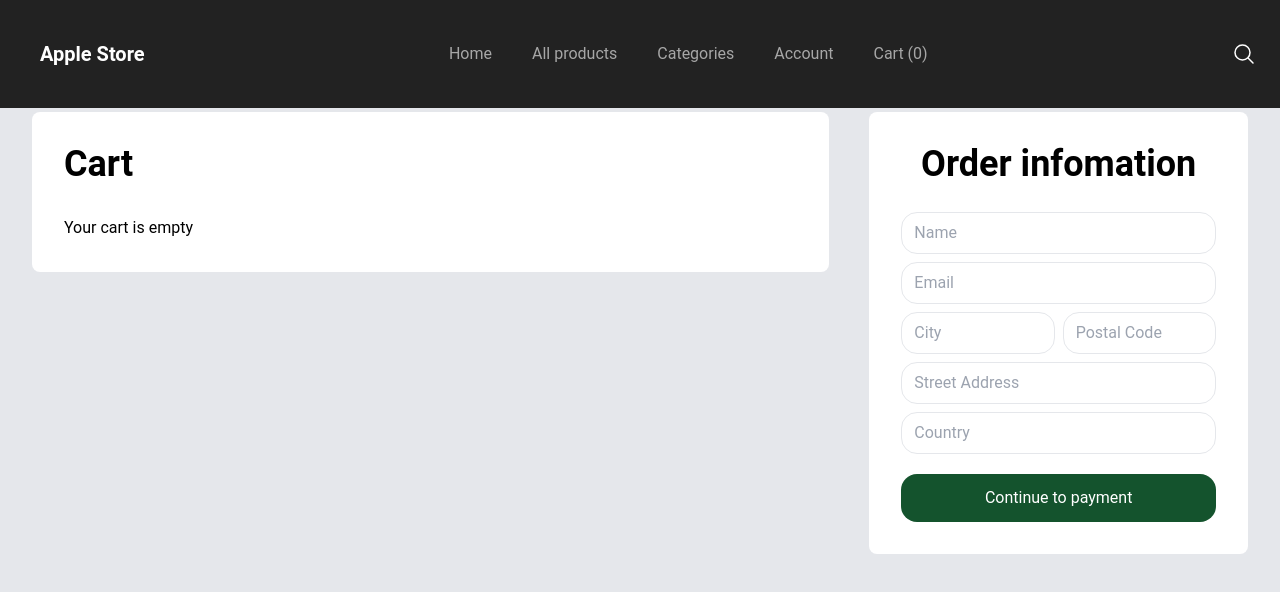
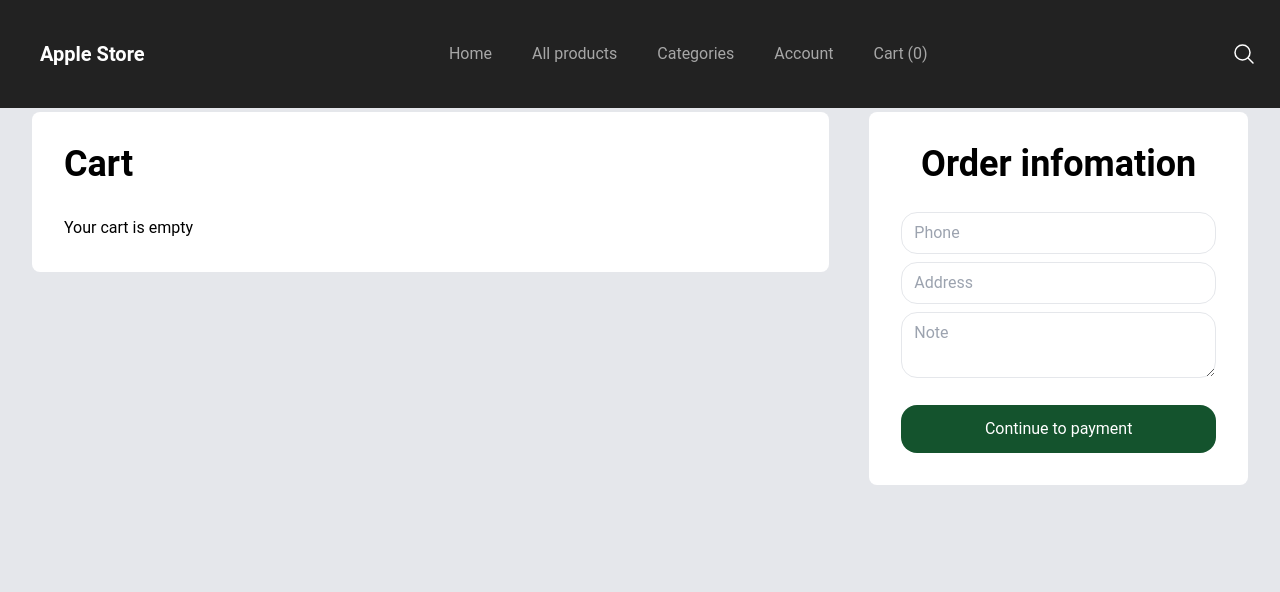
Before and after one commit to ngovanthanh118/apple_store, a React (Create React App) app: page /cart in a window 1280 px wide. Shown: the top 592 px of the page. Built offline with nearby package versions, Linux system fonts and the light colour scheme.

Commit message:
deploy again

```diff
--- a/src/components/BoxProduct/index.js
+++ b/src/components/BoxProduct/index.js
@@ -7,7 +7,7 @@
     return (
         <div className="flex flex-col bg-white rounded-lg border-gray-300 border-2 border-solid shadow-md box-product">
             <div className="relative ">
-                <img className="img-product cursor-pointer" src={"https://apple-store-server-8705f39d5697.herokuapp.com/api/v1/images/" + product.image} alt='' onClick={() => navigate('/product/' + product._id)} />
+                <img className="img-product cursor-pointer" src={"https://apple-store-server.vercel.app/api/v1/images/" + product.image} alt='' onClick={() => navigate('/product/' + product._id)} />
                 <div className="absolute top-2 right-2 cursor-pointer" >
                     <svg xmlns="http://www.w3.org/2000/svg" fill="none" viewBox="0 0 24 24" strokeWidth={1.1} stroke="currentColor" className="w-6 h-6 icon-like">
                         <path strokeLinecap="round" strokeLinejoin="round" d="M21 8.25c0-2.485-2.099-4.5-4.688-4.5-1.935 0-3.597 1.126-4.312 2.733-.715-1.607-2.377-2.733-4.313-2.733C5.1 3.75 3 5.765 3 8.25c0 7.22 9 12 9 12s9-4.78 9-12z" />
--- a/src/components/Slide/index.js
+++ b/src/components/Slide/index.js
@@ -7,7 +7,7 @@
 import { Link } from 'react-router-dom';
 import { useContext } from 'react';
 import { Context } from '../Contexts';
-export default function Slide({ product }) {
+export default function Slide({ products }) {
     const { addProduct } = useContext(Context);
     return (
         <Swiper
@@ -20,7 +20,7 @@
             }}
             effect="fade"
         >
-            {product.map(product => (
+            {products.map(product => (
                 <SwiperSlide key={product._id} className='slide'>
                     <div className='mobile-slide flex justify-around items-center p-8'>
                         <div className='flex flex-col'>
@@ -40,7 +40,7 @@
                                 </Link>
                             </div>
                         </div>
-                        <img src={"https://apple-store-server-8705f39d5697.herokuapp.com/api/v1/images/" + product.image} width="600px" height="800px" alt="" />
+                        <img src={"https://apple-store-server.vercel.app/api/v1/images/" + product.image} width="600px" height="800px" alt="" />
                     </div>
                 </SwiperSlide>
             ))}
--- a/src/index.css
+++ b/src/index.css
@@ -10,7 +10,9 @@
 }
 input[type="text"],
 input[type="email"],
-input[type="password"] {
+input[type="password"],
+textarea
+{
     @apply w-full border my-1 py-2 px-3 rounded-2xl;
 }
 button {
@@ -177,3 +179,13 @@
         grid-template-columns: 1fr;
     }
 }
+
+.swiper-button-prev:after,
+.swiper-button-next:after{
+    background-color: #ccc;
+    color: black;
+    border-radius: 50%;
+    padding: 8px 14px;
+    font-weight: bold;
+    font-size: 18px !important;
+}
--- a/src/index.js
+++ b/src/index.js
@@ -6,7 +6,7 @@
 import { BrowserRouter } from 'react-router-dom';
 import { ContextProvider } from './components/Contexts';
 import axios from 'axios';
-axios.defaults.baseURL = 'https://apple-store-server-8705f39d5697.herokuapp.com/api/v1';
+axios.defaults.baseURL = 'https://apple-store-server.vercel.app/api/v1';
 const root = ReactDOM.createRoot(document.getElementById('root'));
 root.render(
   <React.StrictMode>
--- a/src/pages/AccountPage/index.js
+++ b/src/pages/AccountPage/index.js
@@ -24,10 +24,6 @@
             .then(res => {
                 const user = res.data.data;
                 setAccounts(user);
-                setName(user.name);
-                setPhone(user.phone);
-                setAddress(user.address);
-                setImage(user.image);
             })
             .catch(err => console.log(err))
     }
@@ -86,7 +82,7 @@
                                 </label>
                             </div>
                         </div> :
-                        <img src={"https://apple-store-server-8705f39d5697.herokuapp.com/api/v1/images/" + accounts.image} />
+                        <img src={"https://apple-store-server.vercel.app/api/v1/images/" + accounts.image} />
                     }
                 </div>
                 <div className="flex flex-col overflow-hidden">
--- a/src/pages/CartPage/index.js
+++ b/src/pages/CartPage/index.js
@@ -5,12 +5,9 @@
 export default function CartPage() {
     const { cartProducts, setCartProducts, addProduct, removeProduct } = useContext(Context);
     const [product, setProduct] = useState([]);
-    const [name, setName] = useState('');
-    const [email, setEmail] = useState('');
-    const [city, setCity] = useState('');
-    const [postalCode, setPostalCode] = useState('');
+    const [phone, setPhone] = useState('');
     const [address, setAddress] = useState('');
-    const [country, setCountry] = useState('');
+    const [note, setNote] = useState('');
     const navigate = useNavigate();
     useEffect(() => {
         const filterCartById = uniqBy(cartProducts, "_id");
@@ -39,12 +36,9 @@
         return newCart;
     }
     const handleCheckout = () => {
-        if (name === '' ||
-            email === '' ||
-            city === '' ||
-            postalCode === '' ||
+        if (
             address === '' ||
-            country === '') {
+            note === '' || phone === '') {
             alert('Please enter complete information');
         }
         else if (cartProducts.length === 0) {
@@ -105,37 +99,18 @@
                 <h2 className="font-bold text-4xl text-center mb-6">Order infomation</h2>
                 <div>
                     <input type="text"
-                        placeholder="Name"
-                        value={name}
-                        onChange={ev => setName(ev.target.value)}
+                        placeholder="Phone"
+                        value={phone}
+                        onChange={ev => setPhone(ev.target.value)}
                     />
-                    <input type="email"
-                        placeholder="Email"
-                        value={email}
-                        onChange={ev => setEmail(ev.target.value)}
-                    />
-                    <div className="flex gap-2">
-                        <input type="text"
-                            placeholder="City"
-                            value={city}
-                            onChange={ev => setCity(ev.target.value)}
-                        />
-                        <input type="text"
-                            placeholder="Postal Code"
-                            value={postalCode}
-                            onChange={ev => setPostalCode(ev.target.value)}
-                        />
-                    </div>
                     <input type="text"
-                        placeholder="Street Address"
+                        placeholder="Address"
                         value={address}
                         onChange={ev => setAddress(ev.target.value)}
                     />
-                    <input type="text"
-                        placeholder="Country"
-                        value={country}
-                        onChange={ev => setCountry(ev.target.value)}
-                    />
+                    <textarea placeholder="Note" onChange={ev => setNote(ev.target.value)}>
+                        {note}
+                    </textarea>
                 </div>
                 <button className="bg-green-900 text-white font-base p-3 mt-4" onClick={handleCheckout}>Continue to payment</button>
             </div>
--- a/src/pages/HomePage/index.js
+++ b/src/pages/HomePage/index.js
@@ -16,8 +16,8 @@
     }, []);
     return (
         <div>
-            <Slide product={data.slice(0, 3)} />
-            <NewProducts product={data.filter(proc => proc.status === "New")} />
+            <Slide products={data.slice(0, 3)} />
+            <NewProducts products={data.filter(proc => proc.status === "New")} />
         </div>
     )
 }
--- a/src/pages/ProductDetail/index.js
+++ b/src/pages/ProductDetail/index.js
@@ -35,7 +35,7 @@
         <div className="p-8">
             <div className="mobile-product-detail mt-26 flex gap-6">
                 <div className="bg-white rounded-xl">
-                    <img src={"https://apple-store-server-8705f39d5697.herokuapp.com/api/v1/images/" + data.image} alt="" />
+                    <img src={"https://apple-store-server.vercel.app/api/v1/images/" + data.image} alt="" />
                 </div>
                 <div className="p-4">
                     <h1 className="text-3xl font-bold">{data.name}</h1>
```
Also changed, not shown: src/components/NewProducts/index.js (+19 -6 lines).
